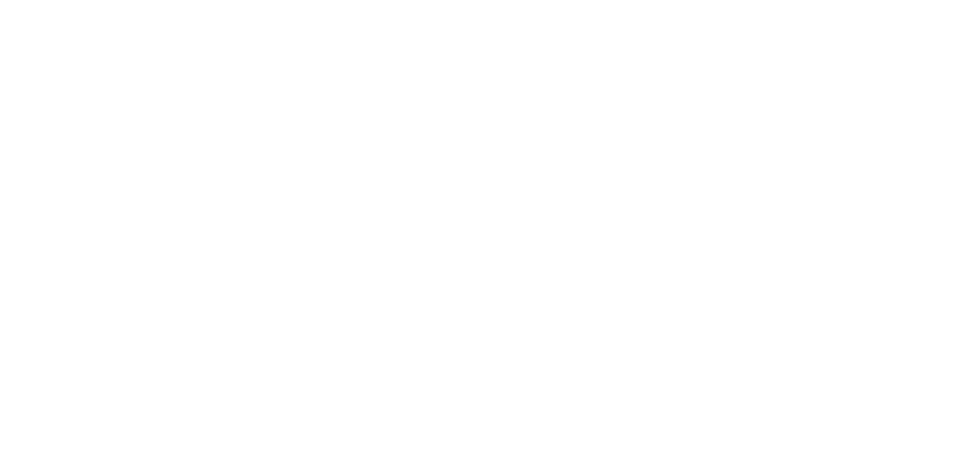
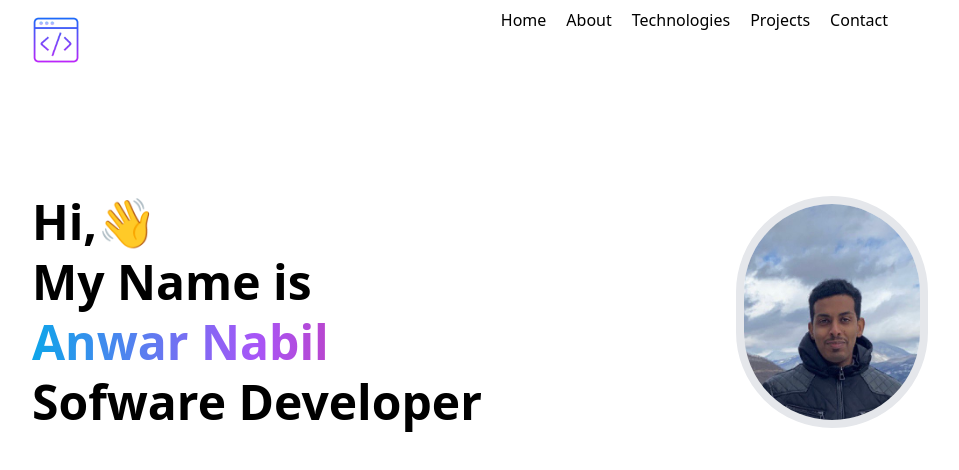
Before and after one commit to Almashaari/portfolio, a React (Create React App) app: page / in a window 1280 px wide. Before the commit this address had no page. Shown: the top 470 px of the page, without its empty margins (160-1119 px from the left). Built offline with nearby package versions, Linux system fonts and the light colour scheme.

Commit message:
fixed the header and home page

```diff
--- a/src/App.js
+++ b/src/App.js
@@ -3,12 +3,14 @@ import { Route, BrowserRouter as Router, Routes } from 'react-router-dom';
 import './index.css';
 
 import About from './pages/About';
+import Home from './pages/Home';
 
 
 function App() {
   return (
     <Router>
       <Routes>
+        <Route path="/" element={<Home />} />
         <Route path="/about" element={<About />} />
       </Routes>
     </Router>
--- /dev/null
+++ b/src/component/organisms/Hero/index.jsx
@@ -0,0 +1,90 @@
+import gsap from 'gsap';
+import React, { useEffect, useRef } from 'react';
+import { anwar } from '../../../assets';
+
+export const Hero = () => {
+  const h11 = useRef();
+  const h12 = useRef();
+  const h13 = useRef();
+  const myimageref = useRef();
+  useEffect(() => {
+    const tl = gsap.timeline();
+    tl.from(
+      h11.current,
+      {
+        x: '-100%',
+        delay: 0.8,
+        opacity: 0,
+        duration: 2,
+        ease: 'Power3.easeOut',
+      },
+      '<'
+    )
+      .from(
+        h12.current,
+        {
+          x: '-100%',
+          delay: 0.5,
+          opacity: 0,
+          duration: 2,
+          ease: 'Power3.easeOut',
+        },
+        '<'
+      )
+      .from(
+        h13.current,
+        {
+          x: '-100%',
+          delay: 0.1,
+          opacity: 0,
+          duration: 2,
+          ease: 'Power3.easeOut',
+        },
+        '<'
+      )
+      .from(
+        myimageref.current,
+        {
+          x: '200%',
+          delay: 0.5,
+          opacity: 0,
+          duration: 2,
+          ease: 'Power3.easeOut',
+        },
+        '<'
+      );
+  }, []);
+
+  return (
+    <main className="container mx-auto max-width section md:flex justify-between items-center">
+      <div>
+        <h1
+          ref={h11}
+          className="text-2xl text-dark-primary dark:text-light-primary md:text-4xl xl:text-5xl xl:leading-tight font-bold"
+        >
+          Hi,👋 <br /> My Name is <br />
+        </h1>
+        <h1
+          ref={h12}
+          className="text-2xl bg-clip-text bg-gradient text-transparent md:text-4xl xl:text-5xl xl:leading-tight font-bold capitalize"
+        >
+          Anwar Nabil
+        </h1>
+        <h3
+          ref={h13}
+          className="w-full text-2xl text-dark-primary dark:text-light-primary md:text-4xl xl:text-5xl xl:leading-tight font-bold capitalize"
+        >
+          Sofware Developer
+        </h3>
+      </div>
+      <div className="mt-5 md:mt-0 w-48">
+        <img
+          src={anwar}
+          alt="anwar"
+          ref={myimageref}
+          className="w-1/2 md:ml-auto w-100 border-8 border-dark-primary dark:border-light-primary rounded-full bg-slate-500"
+        />
+      </div>
+    </main>
+  );
+};
--- a/src/index.css
+++ b/src/index.css
@@ -4,3 +4,34 @@
 @tailwind base;
 @tailwind components;
 @tailwind utilities;
+
+.max-width {
+  @apply lg:mx-auto lg:px-24 xl:px-48 px-5;
+}
+
+.bg-gradient {
+  @apply bg-gradient-to-r from-sky-500 via-purple-500 to-pink-600;
+}
+
+.text-gradient {
+  @apply bg-clip-text bg-gradient text-transparent;
+}
+
+.section {
+  @apply pt-28 xl:pt-28 2xl:pt-44;
+}
+
+
+
+body {
+  overflow-x: hidden;
+}
+
+/* Hide scroolbar for Chrome, Safari, and Opera */
+body::-webkit-scrollbar {
+  display: none;
+}
+
+.w-100 {
+  width: 100% !important;
+}
--- a/src/pages/Home.jsx
+++ b/src/pages/Home.jsx
@@ -1,13 +1,15 @@
 import React from 'react';
-import { Layout } from '../layouts';
-
+import { Layout } from '../Layout/index';
+import { Hero } from '../component/organisms/Hero/index';
 
 const Home = () => {
   return (
+    <>
+      <Layout>
+        <Hero />
+      </Layout>
 
-      <Layout />
-
-
+    </>
   );
 };
 
```
Also changed, not shown: package.json (+24 -8 lines), 1 other file (tests, documents, lock files or other folders).
